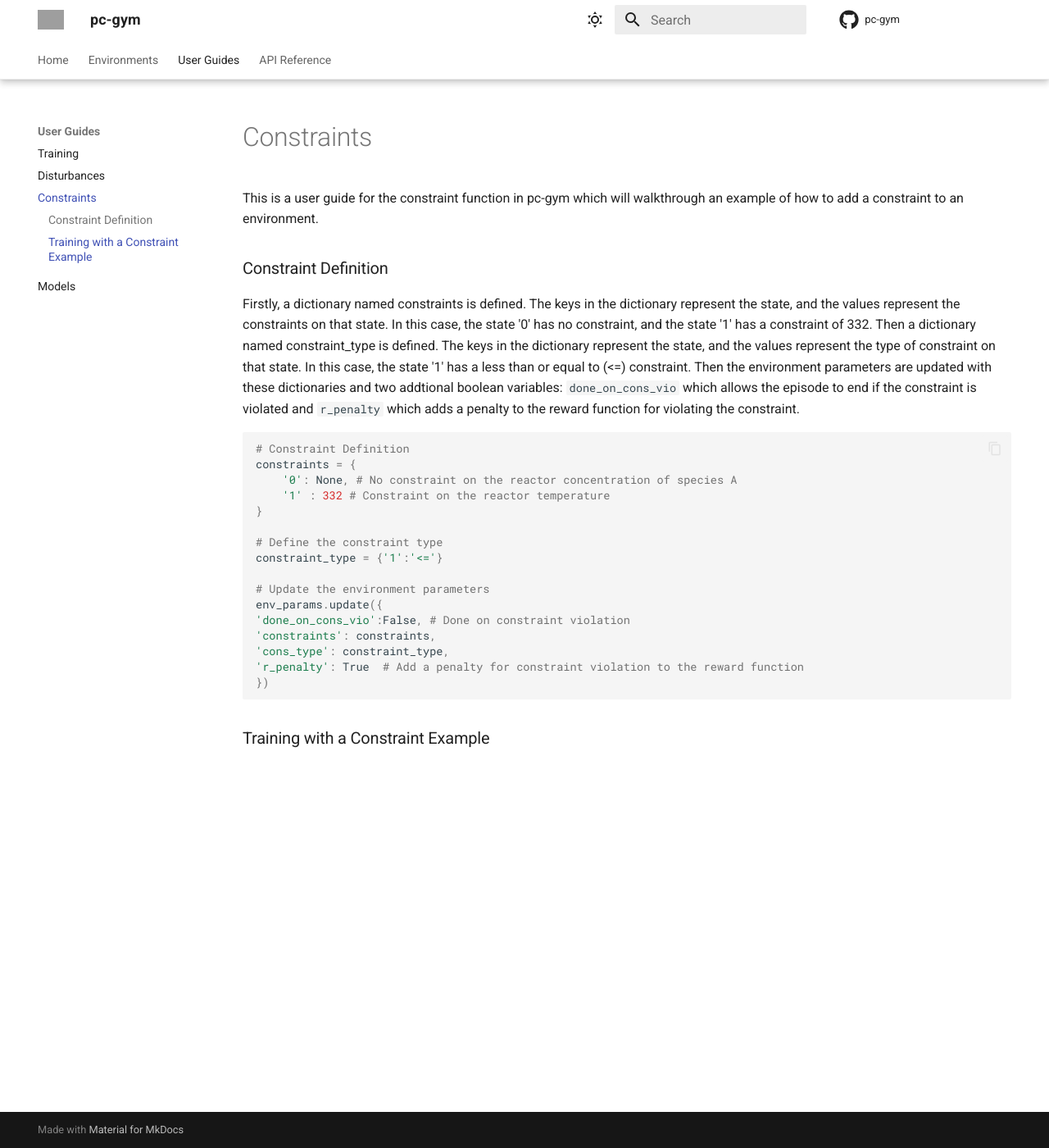
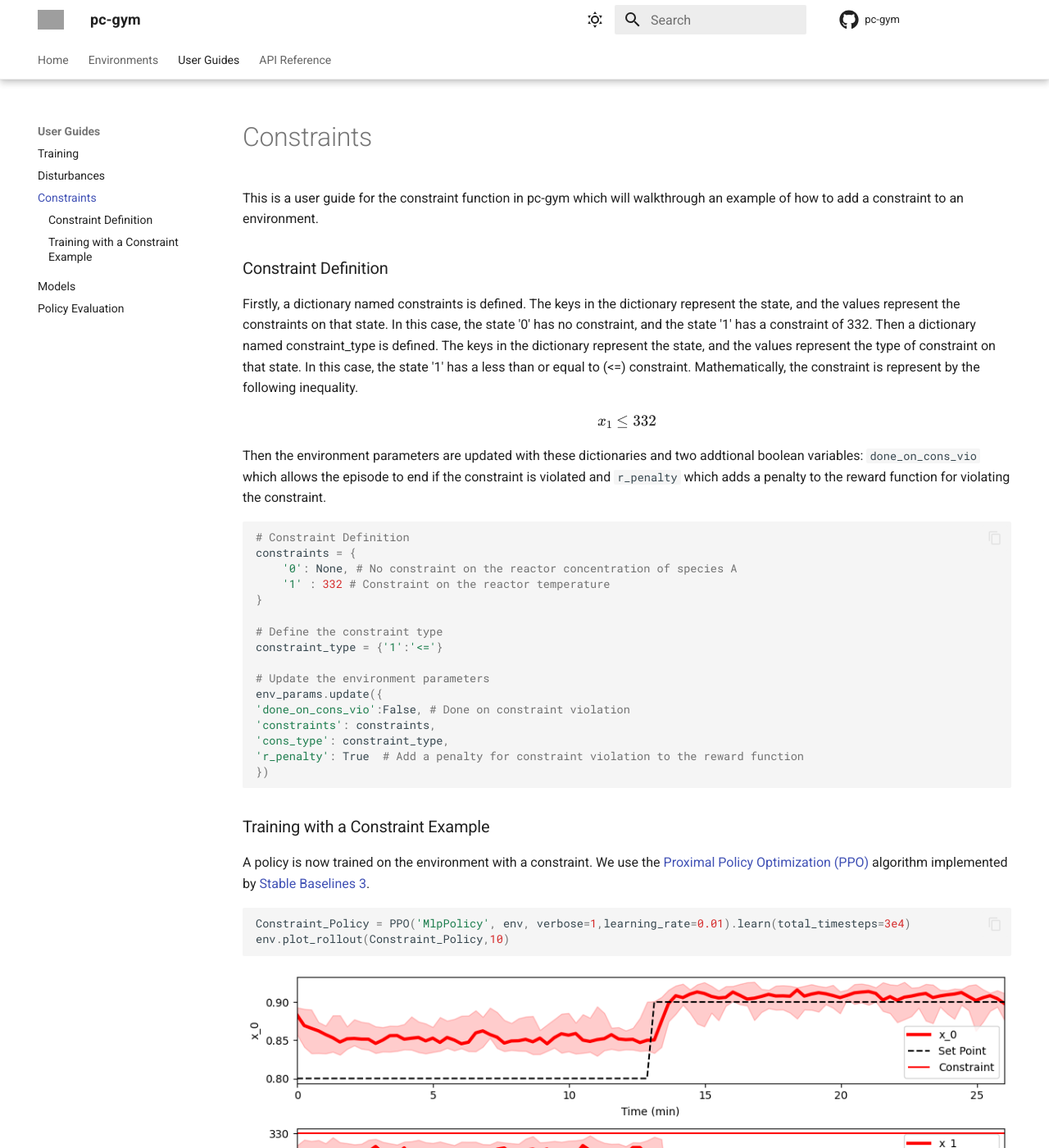
Before and after one commit to 2roma5/pc-gym, an MkDocs documentation site: the page built from docs/docs/guides/constraints.md, in a window 1280 px wide and 1400 px high. Shown: the whole window at 82% size. Built offline with MkDocs 1.6.1 and Material for MkDocs 9.7.7, drawn with Linux system fonts in a browser that asks for light colours; formulas are drawn with MathJax 3; comment, search, counter and statistics services are not loaded; grey boxes are pictures that could not be loaded.

Commit message:
Updated Constraint Documentation

````diff
--- a/docs/docs/guides/constraints.md
+++ b/docs/docs/guides/constraints.md
@@ -1,7 +1,32 @@
+<script type="text/javascript"
+  src="https://cdnjs.cloudflare.com/ajax/libs/mathjax/2.7.0/MathJax.js?config=TeX-AMS_CHTML">
+</script>
+<script type="text/x-mathjax-config">
+  MathJax.Hub.Config({
+    tex2jax: {
+      inlineMath: [['$','$'], ['\\(','\\)']],
+      processEscapes: true},
+      jax: ["input/TeX","input/MathML","input/AsciiMath","output/CommonHTML"],
+      extensions: ["tex2jax.js","mml2jax.js","asciimath2jax.js","MathMenu.js","MathZoom.js","AssistiveMML.js", "[Contrib]/a11y/accessibility-menu.js"],
+      TeX: {
+      extensions: ["AMSmath.js","AMSsymbols.js","noErrors.js","noUndefined.js"],
+      equationNumbers: {
+      autoNumber: "AMS"
+      }
+    }
+  });
+</script>
+
 This is a user guide for the constraint function in pc-gym which will walkthrough an example of how to add a constraint to an environment.
 
 ### Constraint Definition
-Firstly, a dictionary named constraints is defined. The keys in the dictionary represent the state, and the values represent the constraints on that state. In this case, the state '0' has no constraint, and the state '1' has a constraint of 332. Then a dictionary named constraint_type is defined. The keys in the dictionary represent the state, and the values represent the type of constraint on that state. In this case, the state '1' has a less than or equal to (<=) constraint. Then the environment parameters are updated with these dictionaries and two addtional boolean variables: `done_on_cons_vio` which allows the episode to end if the constraint is violated and `r_penalty` which adds a penalty to the reward function for violating the constraint.
+Firstly, a dictionary named constraints is defined. The keys in the dictionary represent the state, and the values represent the constraints on that state. In this case, the state '0' has no constraint, and the state '1' has a constraint of 332. Then a dictionary named constraint_type is defined. The keys in the dictionary represent the state, and the values represent the type of constraint on that state. In this case, the state '1' has a less than or equal to (<=) constraint. Mathematically, the constraint is represent by the following inequality.
+
+\begin{align}
+\nonumber x_1 \leq 332
+\end{align}
+
+Then the environment parameters are updated with these dictionaries and two addtional boolean variables: `done_on_cons_vio` which allows the episode to end if the constraint is violated and `r_penalty` which adds a penalty to the reward function for violating the constraint.
 
 ```py
 # Constraint Definition
@@ -23,3 +48,12 @@ env_params.update({
 ```
 
 ### Training with a Constraint Example
+
+A policy is now trained on the environment with a constraint. We use the <a href ="https://arxiv.org/abs/1707.06347"> Proximal Policy Optimization (PPO)</a> algorithm implemented by <a href="https://stable-baselines3.readthedocs.io/en/master/#">Stable Baselines 3</a>.
+```py
+Constraint_Policy = PPO('MlpPolicy', env, verbose=1,learning_rate=0.01).learn(total_timesteps=3e4)
+env.plot_rollout(Constraint_Policy,10)
+```
+<figure>
+  <img src="../../img/Constraint Policy.png" alt="Image title" style="width:100%">
+</figure>
--- a/docs/mkdocs.yml
+++ b/docs/mkdocs.yml
@@ -26,6 +26,7 @@ nav:
     - Disturbances: guides/disturbances.md
     - Constraints: guides/constraints.md
     - Models: guides/models.md
+    - Policy Evaluation: guides/Policy Evaluation.md
  - API Reference:
     - Environment: API/env.md
 
````
Also changed, not shown: docs/docs/guides/Policy Evaluation.md (added, +1 -0 lines), docs/docs/img/Constraint Policy.png (added).
